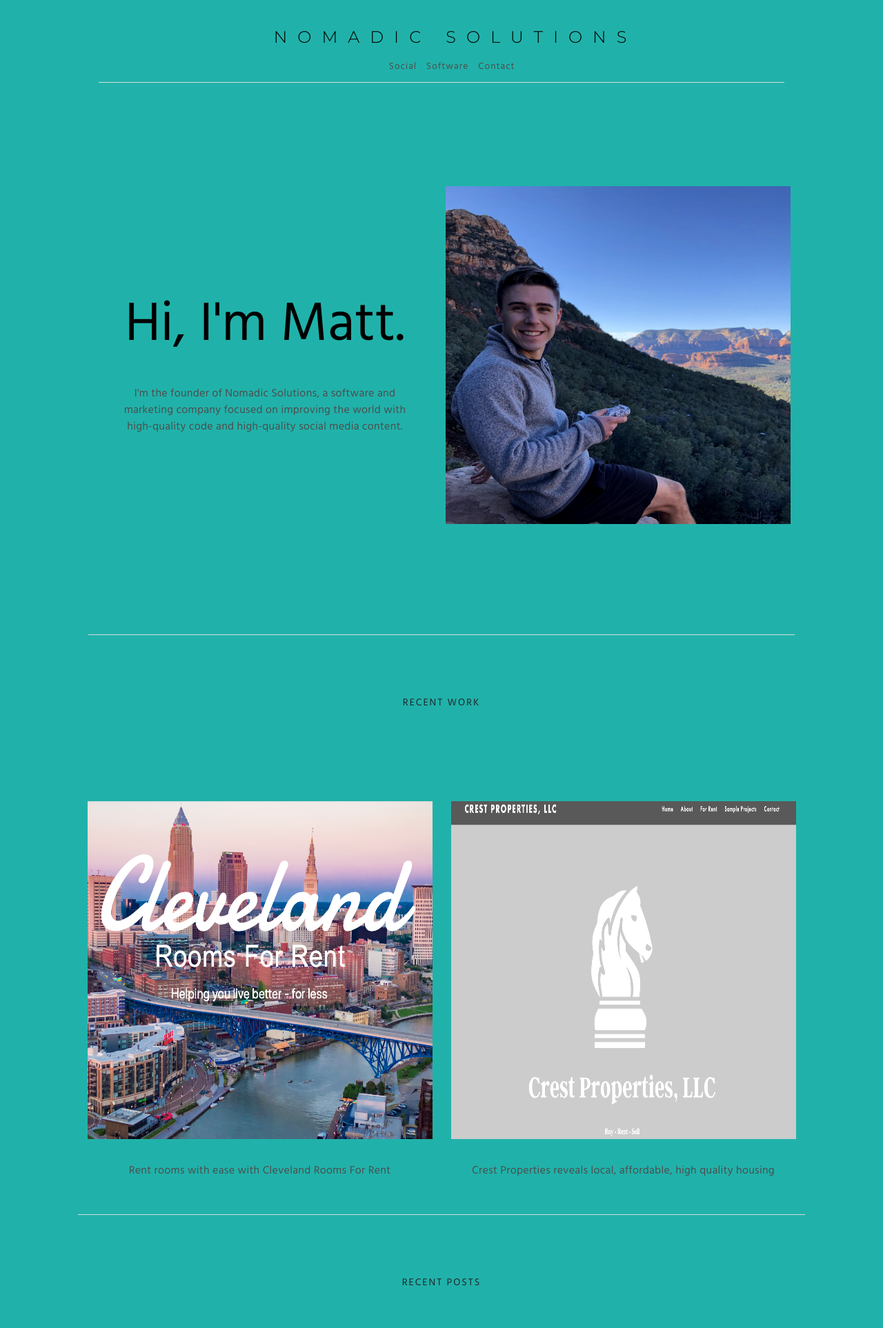
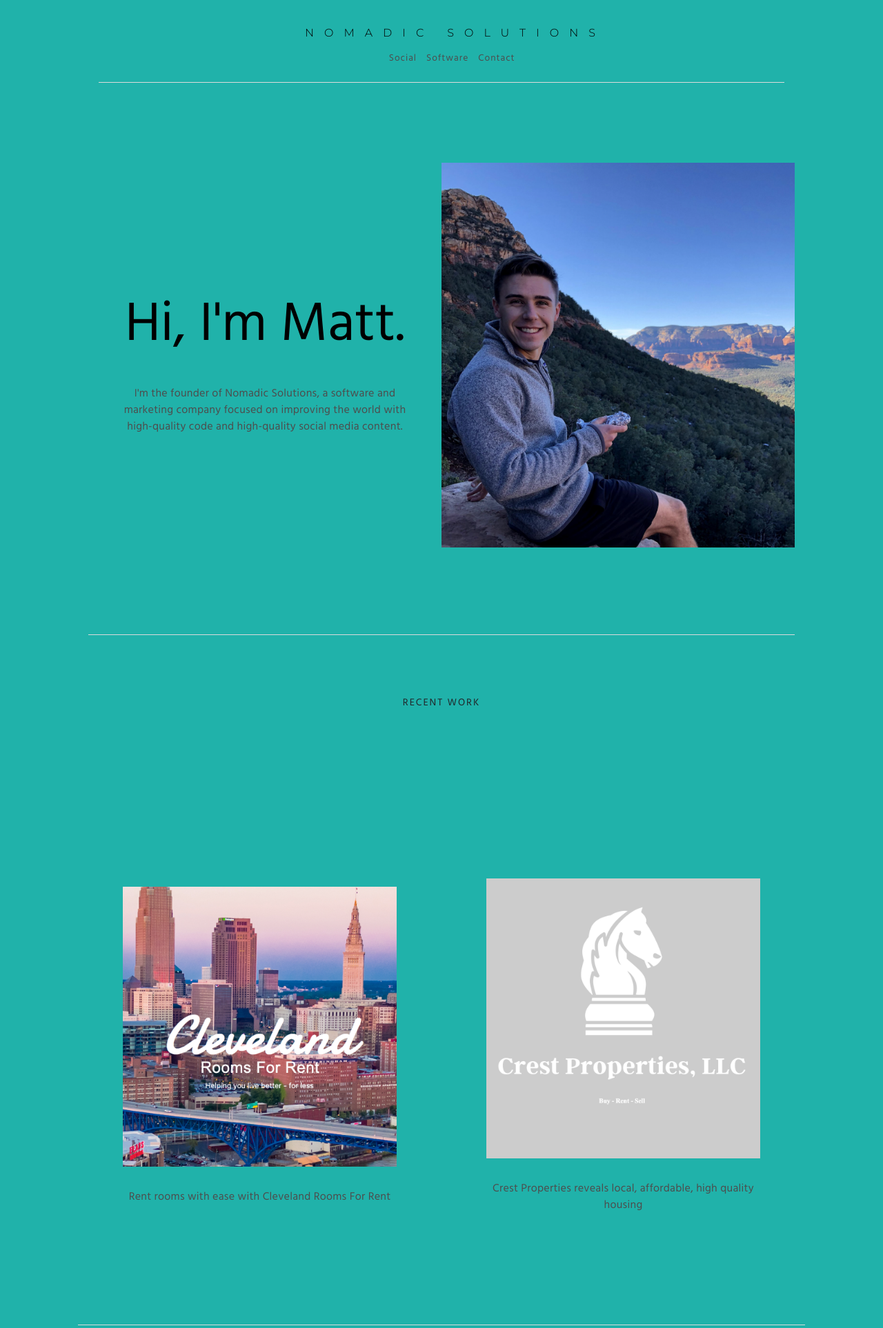
Before and after one commit to mjmccombs/wholesomehealthlife, a PHP site: page /index.html in a window 1280 px wide. Shown: the top 1926 px of the page at 69% size. Run offline with PHP 8.4, Linux system fonts and the light colour scheme.

Commit message:
getting closer

```diff
--- a/index.html
+++ b/index.html
@@ -23,6 +23,16 @@
 		/>
 		<link rel="stylesheet" href="./styles.css" />
 		<script async src="./javascript/index.js"></script>
+		<style>
+				img.alldevices{
+					margin: 0 auto;
+					height: auto;
+					max-width: 100%;
+					border: none;
+					display: block;
+					padding: 5px 0;
+				}
+			</style>
 	</head>
 	<body>
 		<div class="col-12">
@@ -72,7 +82,7 @@
 
 		<div class="newSectionText">RECENT WORK</div>
 		<div class="row">
-			<div class="col-md-6">
+			<div class="col-md-6 no-gutters">
 				<div
 					class="leftside2 d-flex justify-content-center align-items-center"
 				>
@@ -83,7 +93,7 @@
 						>
 							<img
 								class="profilePicture"
-								src="./images/clevelandRooms.png"
+								src="./images/newCleRooms4rent.png"
 							/>
 						</a>
 						<div class="introText2">
@@ -94,7 +104,7 @@
 				</div>
 			</div>
 
-			<div class="col-md-6">
+			<div class="col-md-6 no gutters">
 				<div
 					class="rightside2 d-flex justify-content-center align-items-center"
 				>
@@ -105,7 +115,7 @@
 						>
 							<img
 								class="profilePicture"
-								src="./images/crestproperties.png"
+								src="./images/newcrestproperties.png"
 							/>
 						</a>
 						<div class="introText2">
@@ -120,7 +130,7 @@
 
 		<div class="newSectionText">RECENT POSTS</div>
 		<div class="row">
-			<div class="col-md-6">
+			<div class="col-md-6 no-gutters">
 				<div
 					class="leftside2 d-flex justify-content-center align-items-center"
 				>
@@ -131,7 +141,7 @@
 						>
 							<img
 								class="profilePicture"
-								src="./images/clevelandRooms.png"
+								src="./images/newCleRooms4rent.png"
 							/>
 						</a>
 						<div class="introText2">
@@ -142,7 +152,7 @@
 				</div>
 			</div>
 
-			<div class="col-md-6">
+			<div class="col-md-6 no-gutters">
 				<div
 					class="rightside2 d-flex justify-content-center align-items-center"
 				>
@@ -153,7 +163,7 @@
 						>
 							<img
 								class="profilePicture"
-								src="./images/crestproperties.png"
+								src="./images/newcrestproperties.png"
 							/>
 						</a>
 						<div class="introText2">
--- a/styles.css
+++ b/styles.css
@@ -23,12 +23,6 @@
 	display: flex;
 }
 
-.leftside,
-.rightside {
-	height: 100vh;
-	width: 100%;
-}
-
 .siteTitle {
 	font-family: "Montserrat", sans-serif;
 	text-transform: uppercase;
@@ -40,13 +34,162 @@
 	body {
 		background-color: lightslategray;
 		text-align: center;
-		margin-right: 10%;
-		margin-left: 10%;
 		align-self: center;
 		display: flex;
 		flex-wrap: wrap;
 		justify-content: center;
 		align-items: center;
+	}
+	.row {
+		border-bottom: 1px solid rgb(219, 219, 219);
+		display: flex;
+	}
+
+	.leftside,
+	.rightside {
+		height: 100vh;
+		width: 100%;
+	}
+
+	.siteTitle {
+		font-family: "Montserrat", sans-serif;
+		text-transform: uppercase;
+		letter-spacing: 15px;
+		font-size: 100%;
+	}
+	.section1 {
+		padding-left: 10%;
+		padding-right: 10%;
+	}
+
+	.section2 {
+		background-color: #f9f9f9;
+	}
+
+	ul {
+		height: 120px;
+		margin: 0;
+	}
+
+	.nav-container {
+		border-bottom: 1px solid rgb(219, 219, 219);
+		list-style-type: none;
+		overflow: hidden;
+		color: black;
+
+		text-decoration: none;
+		position: -webkit-sticky; /* Safari */
+		position: sticky;
+	}
+
+	.flexNavContainer {
+		align-content: center;
+		position: relative;
+	}
+
+	.small_navigation_container {
+		position: relative;
+	}
+	li {
+		display: inline;
+		font-family: "Montserrat", sans-serif;
+		padding-right: 1%;
+		font-size: 85%;
+	}
+
+	li a {
+		text-decoration: none;
+		font-family: "Hind", sans-serif;
+		color: rgb(77, 77, 77);
+		line-height: 1rem;
+		letter-spacing: 1px;
+	}
+
+	li a:hover {
+		color: rgb(92, 92, 92);
+	}
+
+	.introText {
+		font-size: 500%;
+		padding-top: 3%;
+		padding-bottom: 0.5%;
+		font-family: "Hind", sans-serif;
+		font-weight: 500;
+		font-style: bold;
+		color: rgb(0, 0, 0);
+	}
+
+	.introText2 {
+		font-family: "Hind", sans-serif;
+		font-style: normal;
+		letter-spacing: 0.016666666666666666rem;
+		color: rgb(77, 77, 77);
+		padding-bottom: 2%;
+	}
+
+	.profilePicture {
+		align-self: center;
+		height: auto;
+		max-width: 100%;
+		padding-bottom: 2%;
+	}
+	.inline-block {
+		display: inline-block;
+		padding-right: 1.5%;
+		padding-left: 1.5%;
+	}
+
+	.intro_descriptor {
+		font-family: "Hind", sans-serif;
+		font-style: italic;
+		padding-bottom: 1.5%;
+	}
+
+	.largetext {
+		font-size: 300%;
+		padding-bottom: 1%;
+	}
+
+	.twitch_container {
+		display: inline;
+		padding-right: 1.5%;
+	}
+
+	.twitchImage {
+		height: 7%;
+		width: 7%;
+	}
+
+	.socialMediaIcons {
+		padding-top: 10%;
+	}
+
+	.newSectionText {
+		top: 90px;
+		position: relative;
+		font-size: 90%;
+		line-height: 1.1111111111111112rem;
+		letter-spacing: 0.12222222222222223rem;
+		font-family: "Hind", sans-serif;
+		font-weight: 400;
+		font-style: normal;
+		height: 200px;
+	}
+
+	.leftside2,
+	.rightside2 {
+		height: 100vh;
+		width: 100%;
+	}
+
+	.socialMediaIcons2 {
+		height: 500px;
+		top: 150%;
+		border-bottom: 1px solid rgb(219, 219, 219);
+	}
+
+	.smallerBrussels {
+		width: 666.6px;
 	}
 }
 
@@ -165,8 +308,8 @@
 
 .profilePicture {
 	align-self: center;
-	height: 500px;
-	width: 500px;
+	height: auto;
+	width: 100%;
 	padding-bottom: 2%;
 }
 .inline-block {
@@ -179,11 +322,6 @@
 	font-family: "Hind", sans-serif;
 	font-style: italic;
 	padding-bottom: 1.5%;
-}
-
-.largetext {
-	font-size: 300%;
-	padding-bottom: 1%;
 }
 
 .twitch_container {
@@ -214,7 +352,7 @@
 
 .leftside2,
 .rightside2 {
-	height: 80vh;
+	height: 100vh;
 	width: 100%;
 }
 
```
Also changed, not shown: images/newCleRooms4rent.png (added), images/newcrestproperties.png (added).
